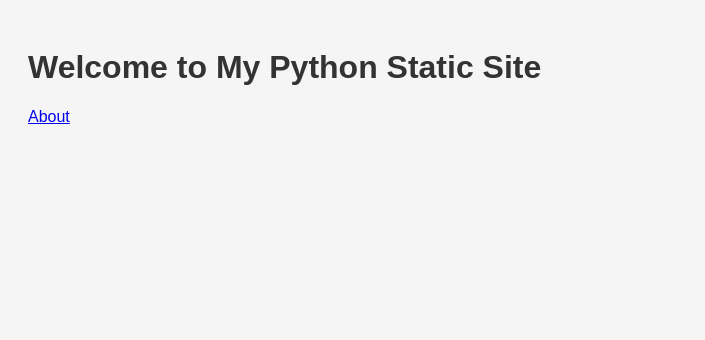
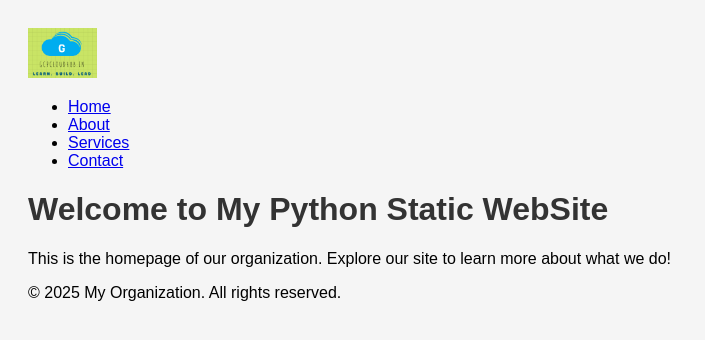
Before and after one commit to bikram-singh/Deploy-Python-Static-WebSite-to-GCS, a Flask app: page / in a window 1280 px wide. Shown: the top 340 px of the page, without its empty margins (0-705 px from the left). Run offline with Flask 3, Linux system fonts and the light colour scheme.

Commit message:
Update index.html

```diff
--- a/templates/index.html
+++ b/templates/index.html
@@ -1,11 +1,29 @@
 <!DOCTYPE html>
-<html>
+<html lang="en">
 <head>
+    <meta charset="UTF-8">
+    <meta name="viewport" content="width=device-width, initial-scale=1.0">
     <title>Home</title>
     <link rel="stylesheet" href="static/css/style.css">
 </head>
 <body>
-    <h1>Welcome to My Python Static Site</h1>
-    <a href="about.html">About</a>
+    <header>
+        <nav>
+            <img src="static/images/logo.png" alt="Organization Logo" style="height: 50px;">
+            <ul>
+                <li><a href="index.html">Home</a></li>
+                <li><a href="about.html">About</a></li>
+                <li><a href="services.html">Services</a></li>
+                <li><a href="contact.html">Contact</a></li>
+            </ul>
+        </nav>
+    </header>
+    <main>
+        <h1>Welcome to My Python Static WebSite</h1>
+        <p>This is the homepage of our organization. Explore our site to learn more about what we do!</p>
+    </main>
+    <footer>
+        <p>&copy; 2025 My Organization. All rights reserved.</p>
+    </footer>
 </body>
 </html>
```
